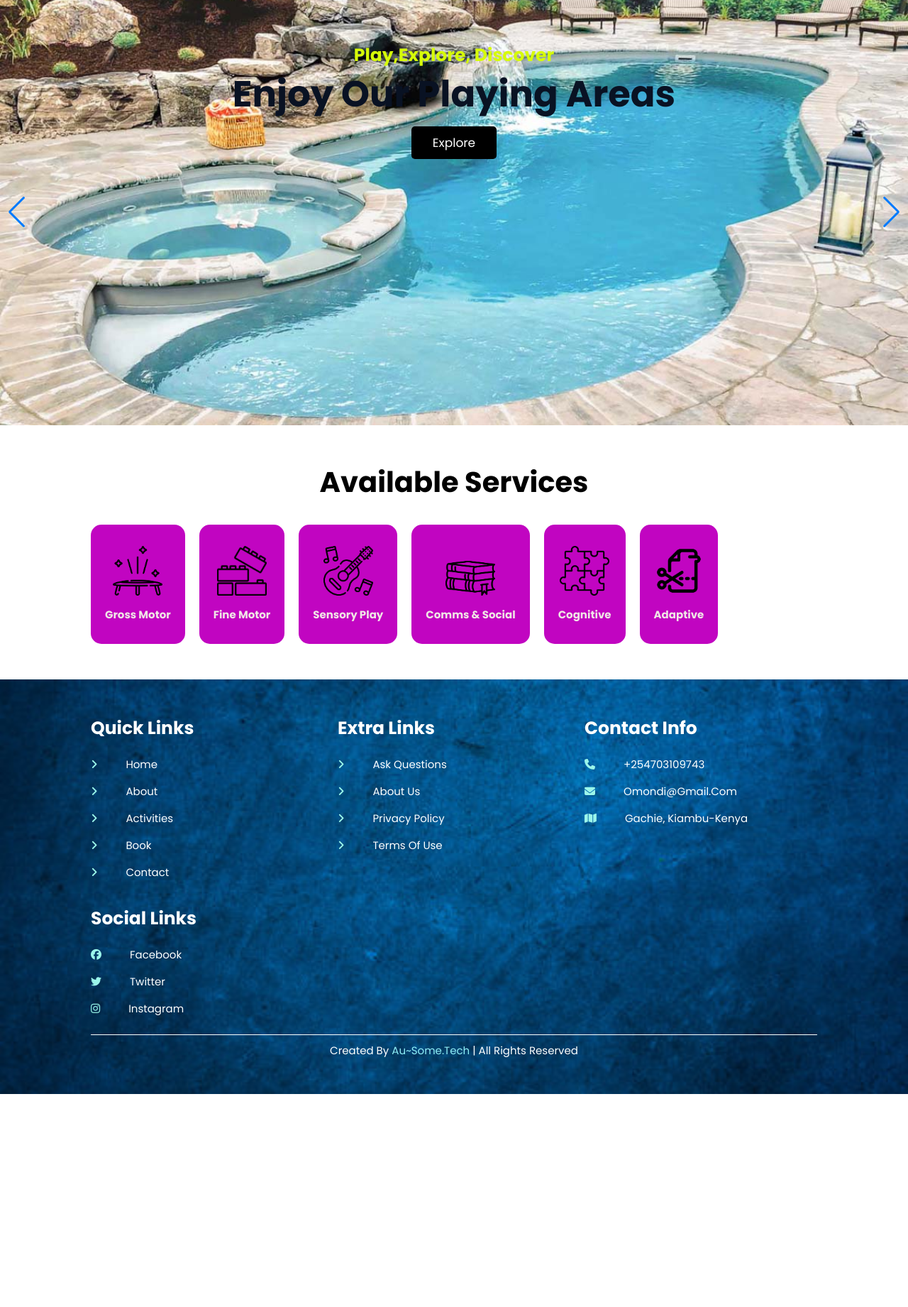
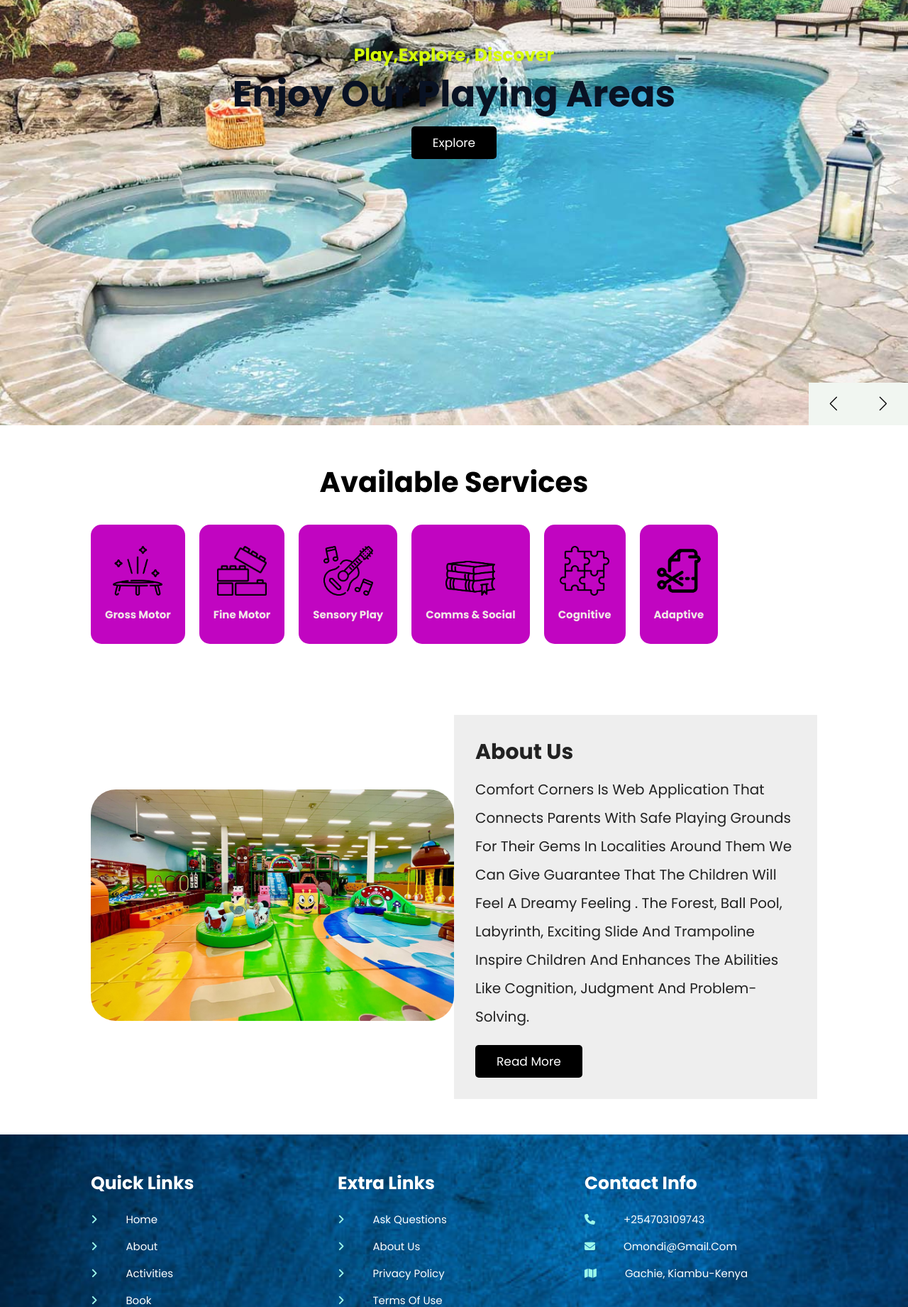
Before and after one commit to ritaOmondi/My_Portfolio-project, a PHP site: page / in a window 1280 px wide. Shown: the part 79-1920 px from the top of the page at 71% size. Before the commit the page ends 1620 px from the top, so only its background shows below. Run offline with PHP 8.4, Linux system fonts and the light colour scheme.

Commit message:
about us page

```diff
--- a/portfolio/book.html
+++ b/portfolio/book.html
@@ -18,9 +18,9 @@
 <body>
     <!--header section starts-->
 <section class="header">
-    <a href="home.php" class="logo">Comfort Corners</a>
+    <a href="index.php" class="logo">Comfort Corners</a>
     <nav class = "navbar">
-        <a href="home.html">Home</a>
+        <a href="index.php">Home</a>
         <a href="about.html">About</a>
         <a href="activity.php">Activities</a>
         <a href="book.php">Book</a>
--- a/portfolio/css/styles.css
+++ b/portfolio/css/styles.css
@@ -35,6 +35,12 @@ html::-webkit-scrollbar-thumb{
 }
 section{
     padding: 5rem 10%;
+}
+@keyframes fadeIn{
+    0%{
+        transform: scale(.2);
+        opacity: 0;
+    }
 }
 .btn{
     display: inline-block;
@@ -104,6 +110,10 @@ background-color: rgb(154, 237, 245);
 }
 .home .slide .content{
    width: 85rem;
+   display: none;
+}
+.home .swiper-slide-active .content{
+    display: inline-block;
 }
 .home .slide .content span{
     display:block;
@@ -111,6 +121,7 @@ background-color: rgb(154, 237, 245);
     color: rgb(214, 251, 9);
     padding-top: 4rem;
     font-weight: bold;
+    animation:fadeIn .2s linear backwards .2s;
 }
 .home .slide .content h3{
     font-size: 4vw;
@@ -119,6 +130,33 @@ background-color: rgb(154, 237, 245);
     line-height: 1;
     text-shadow: var(--text-shadow);
     padding: 1rem 0;
+    animation:fadeIn .2s linear backwards .4s;
+}
+.home .slide .content .btn{
+    animation: fadeIn .2s linear backwards .6s;
+}
+.home .swiper-button-next,
+.home .swiper-button-prev{
+    top:inherit;
+    left: inherit;
+    bottom: 0;
+    right: 0;
+    height: 6rem;
+    width: 7rem;
+    background: #f1f6f1;
+    color: black;
+}
+.home .swiper-button-next:hover,
+.home .swiper-button-prev:hover{
+    background: purple;
+    color: white;
+}
+.home .swiper-button-next::after,
+.home .swiper-button-prev::after{
+    font-size: 2rem;
+}
+.home .swiper-button-prev{
+    right: 7rem;
 }
 
 
@@ -144,6 +182,42 @@ background-color: rgb(154, 237, 245);
 .services .box-container .box img{
     height: 7rem;
 }
+.home-about{
+    display: flex;
+    align-items: center;
+    flex-wrap: wrap;
+}
+.home-about .image{
+    flex: 1 1 41rem;
+}
+.home-about .image img{
+    width: 100%;
+    border-radius: 35px;
+}
+.home-about .content{
+    flex: 1 1 41rem;
+    padding: 3rem;
+    background: var(--light-bg);
+}
+.home-about .content h3{
+    font-size: 3rem;
+    color: #222;
+}
+.home-about .content p{
+    font-size: 2rem;
+    padding: 1rem 0;
+    line-height: 2;
+    color: #222;
+}
+
+
+
+
+
+
+
+
+
 
 
 /*styling footer*/
@@ -233,6 +307,9 @@ background-position: center;
     section{
         padding:3rem 2rem
     }
+    .home .slide .content h3{
+        font-size: 10vw;
+    }
 }
 @media (max-width:768px)
 {
--- a/portfolio/index.html
+++ b/portfolio/index.html
@@ -1,3 +1,4 @@
+
 <!DOCTYPE html>
 <html lang="en">
 <head>
@@ -40,14 +41,14 @@
                     <a href="activity.html" class="btn">Explore</a>
                 </div>
             </div>
-            <div class="swiper-slide slide" style="background: url(img/pic3.jpg) no-repeat">
+            <div class="swiper-slide slide" style="background: url(img/forest.jpg) no-repeat">
                 <div class="content">
                     <span>play,explore, discover</span>
                     <h3>fun playing areas</h3>
                     <a href="activity.html" class="btn">Explore</a>
                 </div>
             </div>
-            <div class="swiper-slide slide" style="background: url(img/pic5.jpg)no-repeat">
+            <div class="swiper-slide slide" style="background: url(img/green.jpg)no-repeat">
                 <div class="content">
                     <span>play,explore, discover</span>
                     <h3>outdoor activities</h3>
@@ -93,6 +94,23 @@
 
   </section>
   <!--activities section ends-->
+  <!--home about section starts-->
+  <section class="home-about">
+    <div class="image">
+        <img src="img/img1.jpg" alt="">
+    </div>
+    <div class="content">
+        <h3>about us</h3>
+        <p>Comfort Corners is web application that connects
+            parents with safe playing grounds for their gems in localities around them
+            We can give guarantee that the children will feel a dreamy feeling . The  forest, ball pool, labyrinth, exciting slide and trampoline
+           inspire children and  enhances the abilities like cognition, judgment and problem-solving.
+        </p>
+        <a href = "about.html" class="btn">Read more</a>
+
+    </div>
+  </section>
+  <!--home about section ends-->
   <!--footer section-->
   <section class="footer">
     <div class="box-container">
```
Also changed, not shown: portfolio/img/aboutimg.jpg (added), portfolio/img/forest.jpg (added), portfolio/img/green.jpg (added), portfolio/img/img1.jpg (added), portfolio/img/img2.jpg (added), portfolio/img/pic2.jpg, portfolio/img/trampoline.jpg (added).
